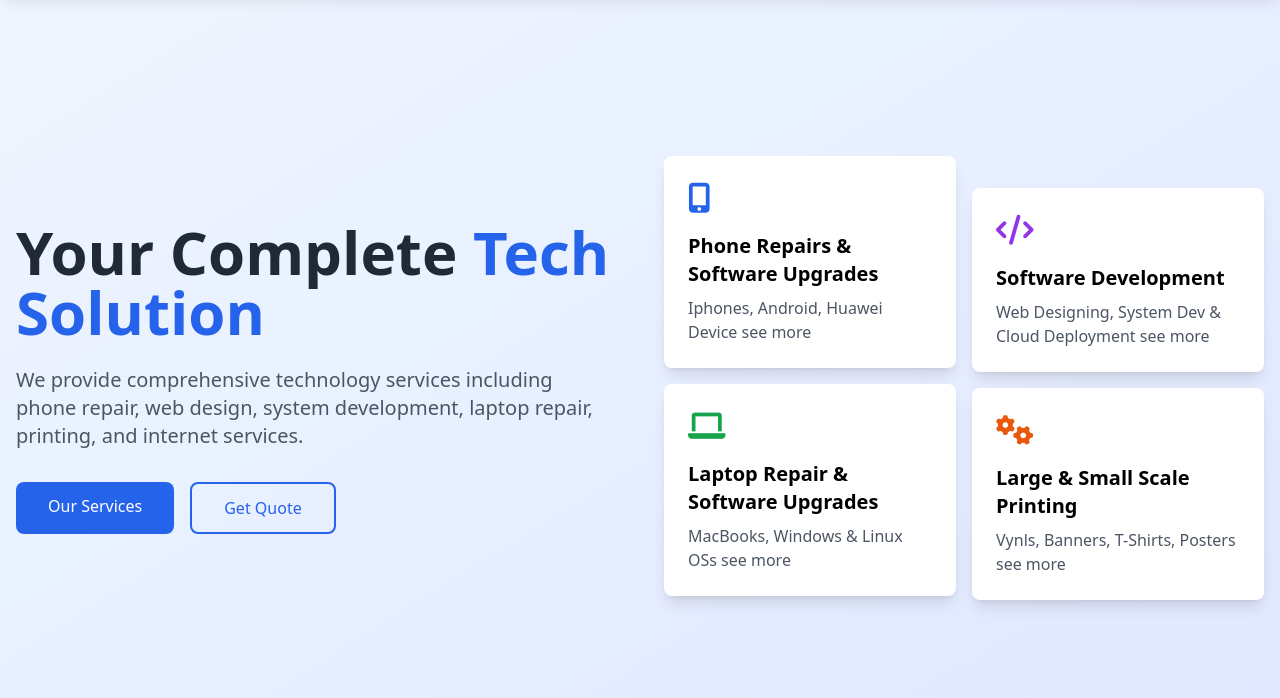
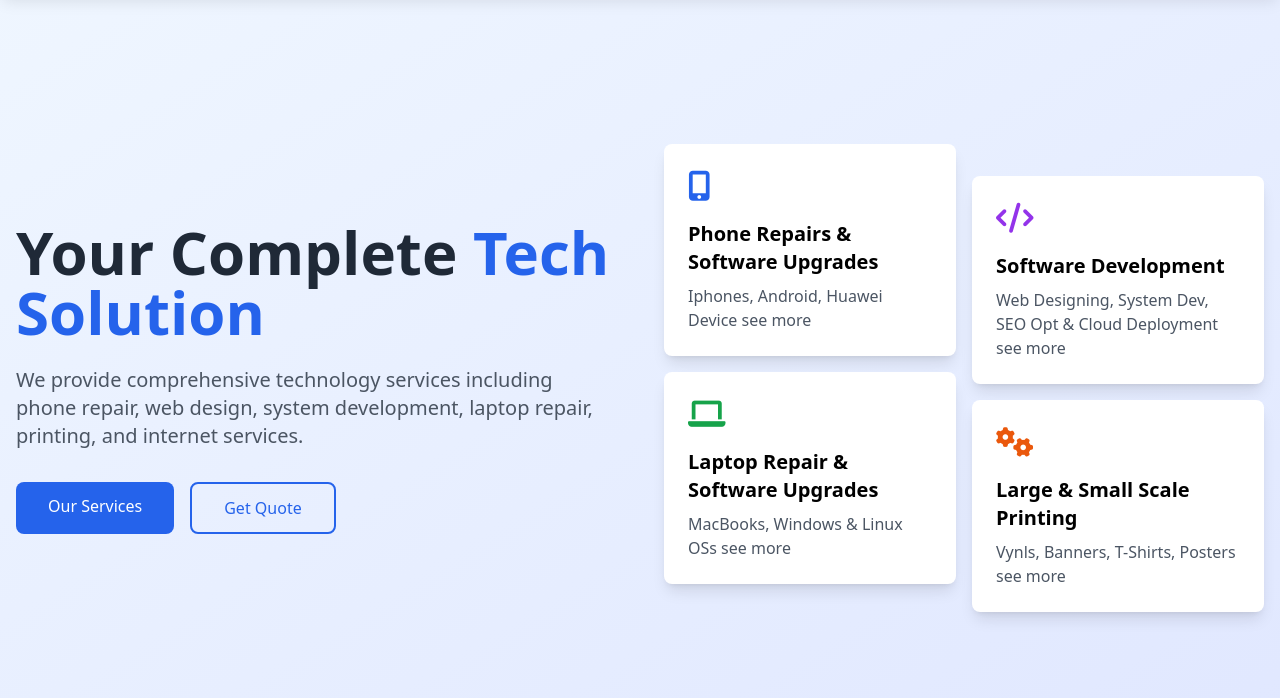
Before and after one commit to foreJavaDev/C-L-Tronics, a plain HTML site: page index.html in a window 1280 px wide. Shown: the part 102-800 px from the top of the page. Drawn offline with nearby package versions, Linux system fonts and the light colour scheme.

Commit message:
Update index.html

```diff
--- a/index.html
+++ b/index.html
@@ -118,7 +118,7 @@
                                 <div class="bg-white p-6 rounded-lg shadow-lg">
                                     <i class="fas fa-code text-3xl text-purple-600 mb-4"></i>
                                     <h3 class="text-xl font-semibold mb-2">Software Development</h3>
-                                    <p class="text-gray-600">Web Designing, System Dev & Cloud Deployment <a href="#">see more</a></p>
+                                    <p class="text-gray-600">Web Designing, System Dev, SEO Opt & Cloud Deployment <a href="#">see more</a></p>
                                 </div>
                                 <div class="bg-white p-6 rounded-lg shadow-lg">
                                     <i class="fas fa-cogs text-3xl text-orange-600 mb-4"></i>
```
